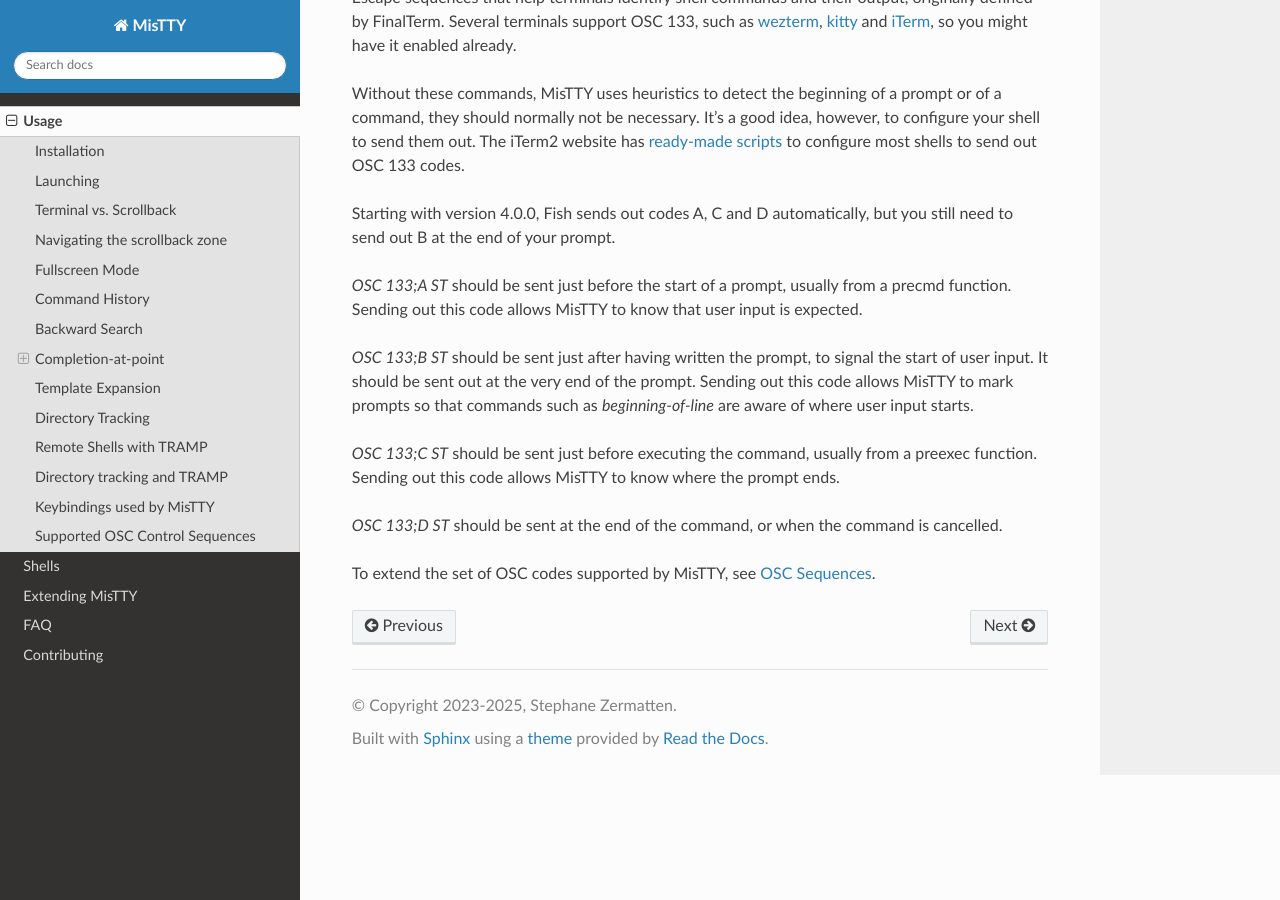
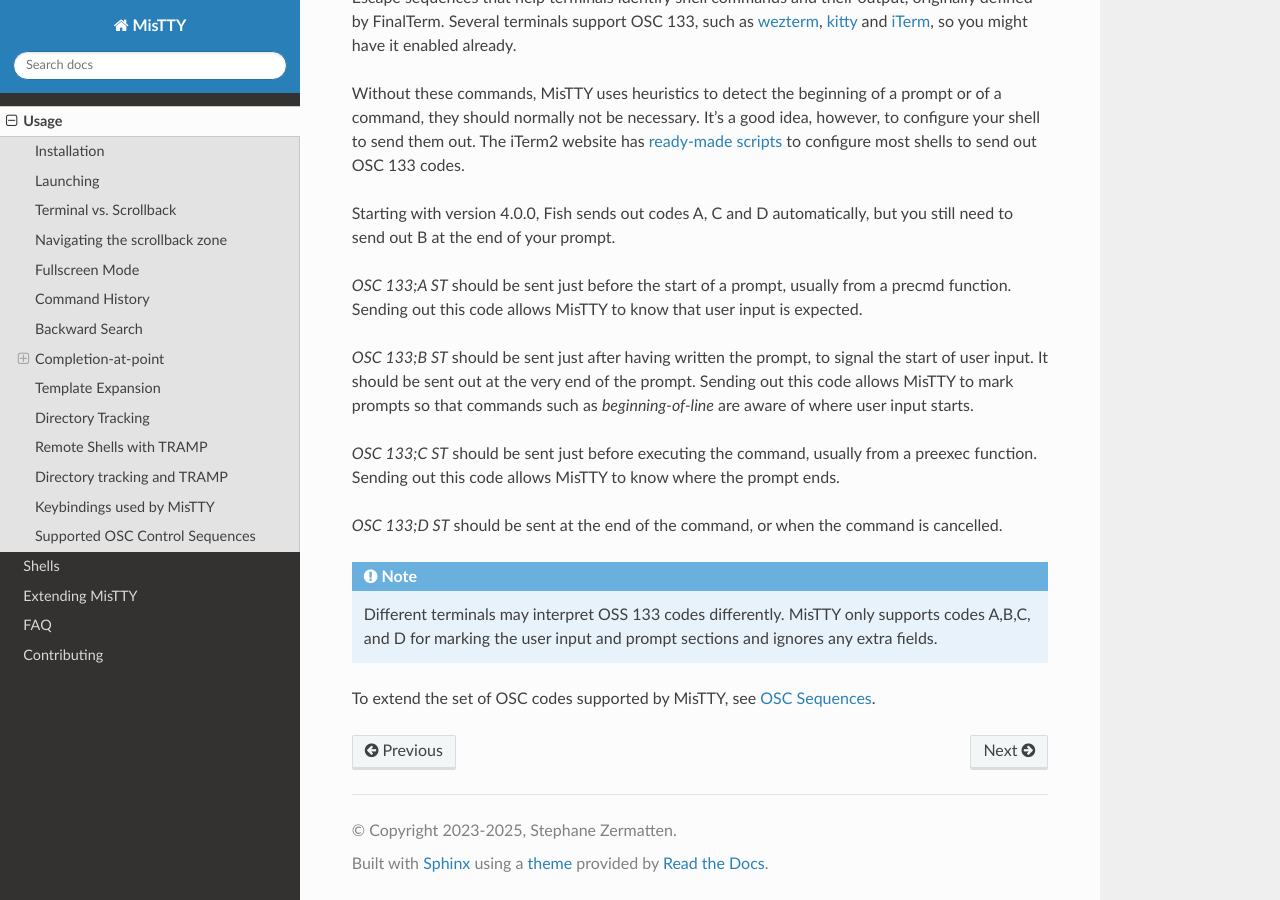
Before and after one commit to szermatt/mistty, a Sphinx documentation site: the page built from docs/source/usage.rst, in a window 1280 px wide and 900 px high, scrolled down 12038 px. Built offline with Sphinx 7.4.7 and the Read the Docs theme 3.1.0, drawn with Linux system fonts in a browser that asks for light colours.

Commit message:
docs: Mention that MisTTY only use OSS 133 codes for marking text.
Issue #46

```diff
--- a/docs/source/usage.rst
+++ b/docs/source/usage.rst
@@ -773,4 +773,10 @@
 *OSC 133;D ST* should be sent at the end of the command, or when the
 command is cancelled.
 
+.. note::
+
+   Different terminals may interpret OSS 133 codes differently. MisTTY
+   only supports codes A,B,C, and D for marking the user input and
+   prompt sections and ignores any extra fields.
+
 To extend the set of OSC codes supported by MisTTY, see :ref:`ext_osc`.
```
Also changed, not shown: 1 other file.
